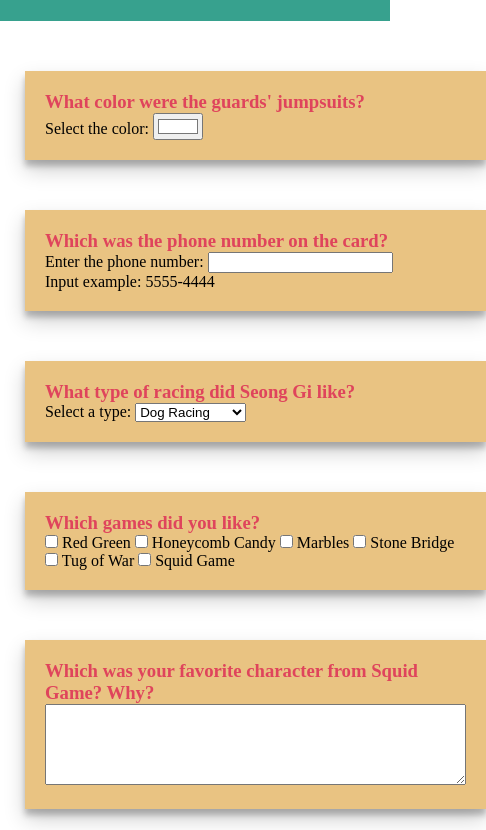
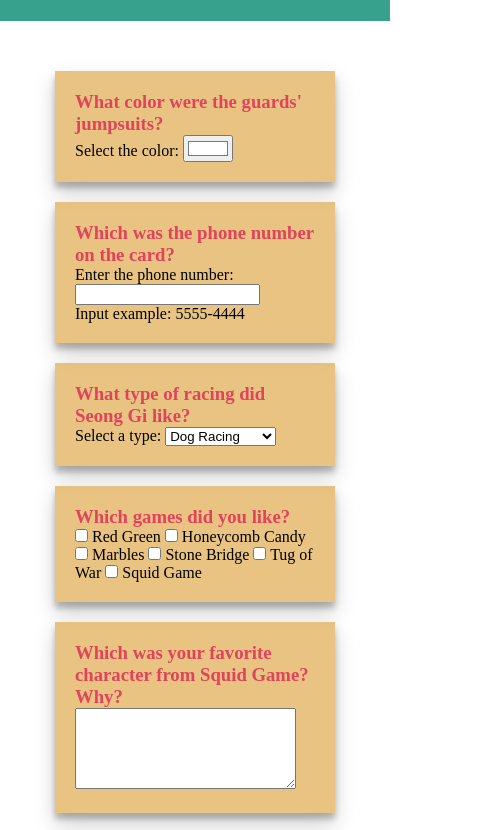
Before and after one commit to andreealungu238/CSS1, a plain HTML site: page index.html in a window 390 px wide. Shown: the part 237-1067 px from the top of the page, 486 px wide, since content can reach past the window. Drawn offline with Linux system fonts and the light colour scheme.

Commit message:
grid works

```diff
--- a/index.html
+++ b/index.html
@@ -59,7 +59,7 @@
 
                 <div class="question">
                     <h3>Which was your favorite character from Squid Game? Why?</h3>
-                    <textarea cols="50" rows="5" spellcheck="true"></textarea>
+                    <textarea cols="25" rows="5" spellcheck="true"></textarea>
                 </div>
 
                 <div class="question">
--- a/style.css
+++ b/style.css
@@ -15,7 +15,6 @@
 
 img{
     height: 150px;
-    display: absolute;
     top:0;
 }
 
@@ -23,10 +22,13 @@
     color:var(--text-color);
 }
 
+textarea{
+    justify-self: center;
+}
 .form{
     display: grid;
     grid-template-columns: 1fr 1fr 1fr;
-    grid-template-rows: 1fr 1fr;
+    /* grid-template-rows: 1fr 1fr 1fr; */
     grid-gap: 50px;
     padding: 50px 25px;
 }
@@ -36,6 +38,9 @@
     box-shadow: rgba(0, 0, 0, 0.19) 0px 10px 20px, rgba(0, 0, 0, 0.23) 0px 6px 6px;
     background: rgb(218,155,47, 0.6);
     padding: 20px;
+    width: 350px;
+    justify-self: center;
+
 }
 .question:hover{
     background: rgb(218,155,47, 1);
@@ -51,25 +56,30 @@
 
 
 @media only screen and (max-width:1024px){
-    .form{
-        grid-template-columns: 1fr 1fr 1fr;
-        grid-template-rows: auto;
-    }
+    .form {
+        grid-gap: 20px;
+   }
+
+   .question {
+       width: 350px;
+   }
 }
 
-@media screen and (max-width:768px){
+@media only screen and (max-width:768px){
     .form{
         grid-template-columns: 1fr 1fr;
-        grid-template-rows: auto;
+        /* grid-template-rows: repeat(4, 1fr); */
     }
 }
 
 @media only screen and (max-width:480px){
-    header{
-        width: 100%;
+    .form{
+        grid-template-columns: 1fr;
+        /* grid-template-rows: repeat(8, 1fr); */
+
     }
-    .form{
-    grid-template-columns: 1fr;
-    grid-template-rows: auto;
+
+    .question {
+        width: 280px;
     }
 }
```
Also changed, not shown: 2 other files.
